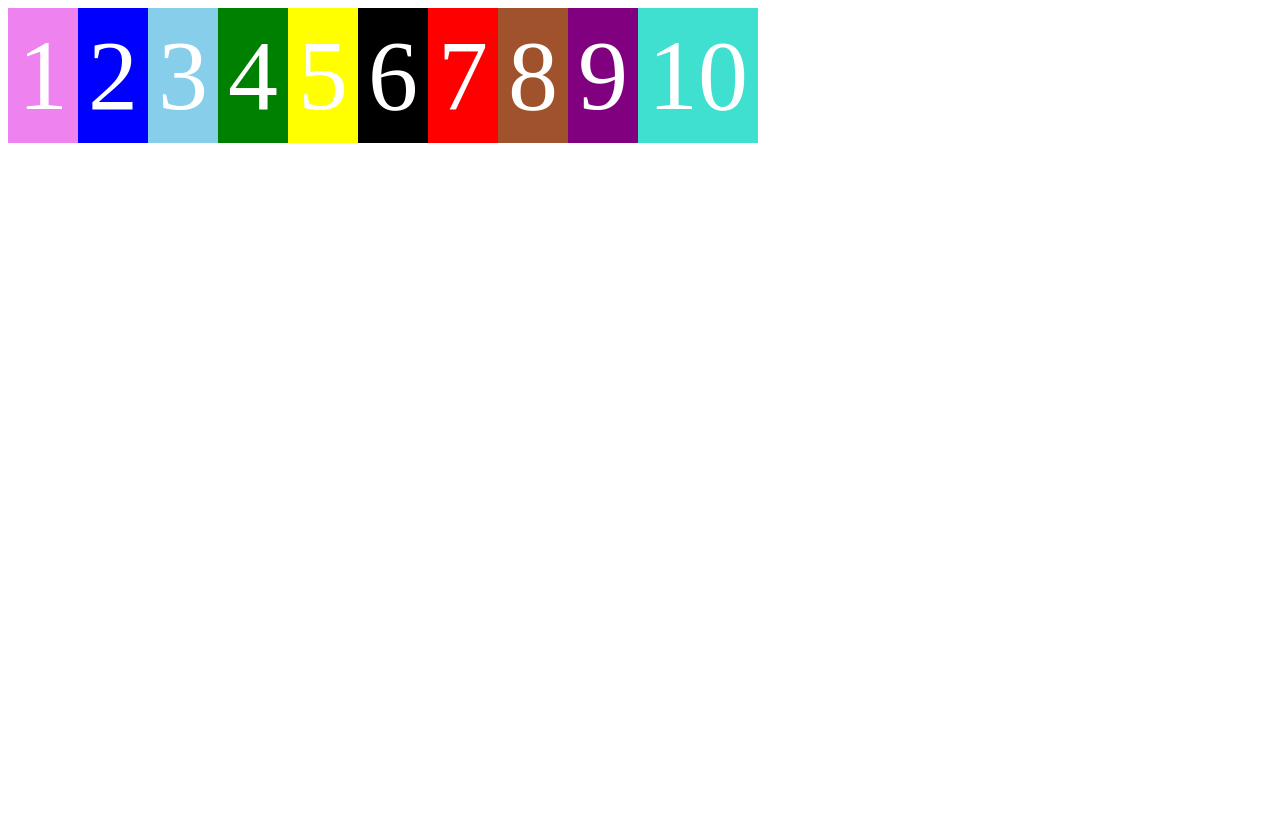
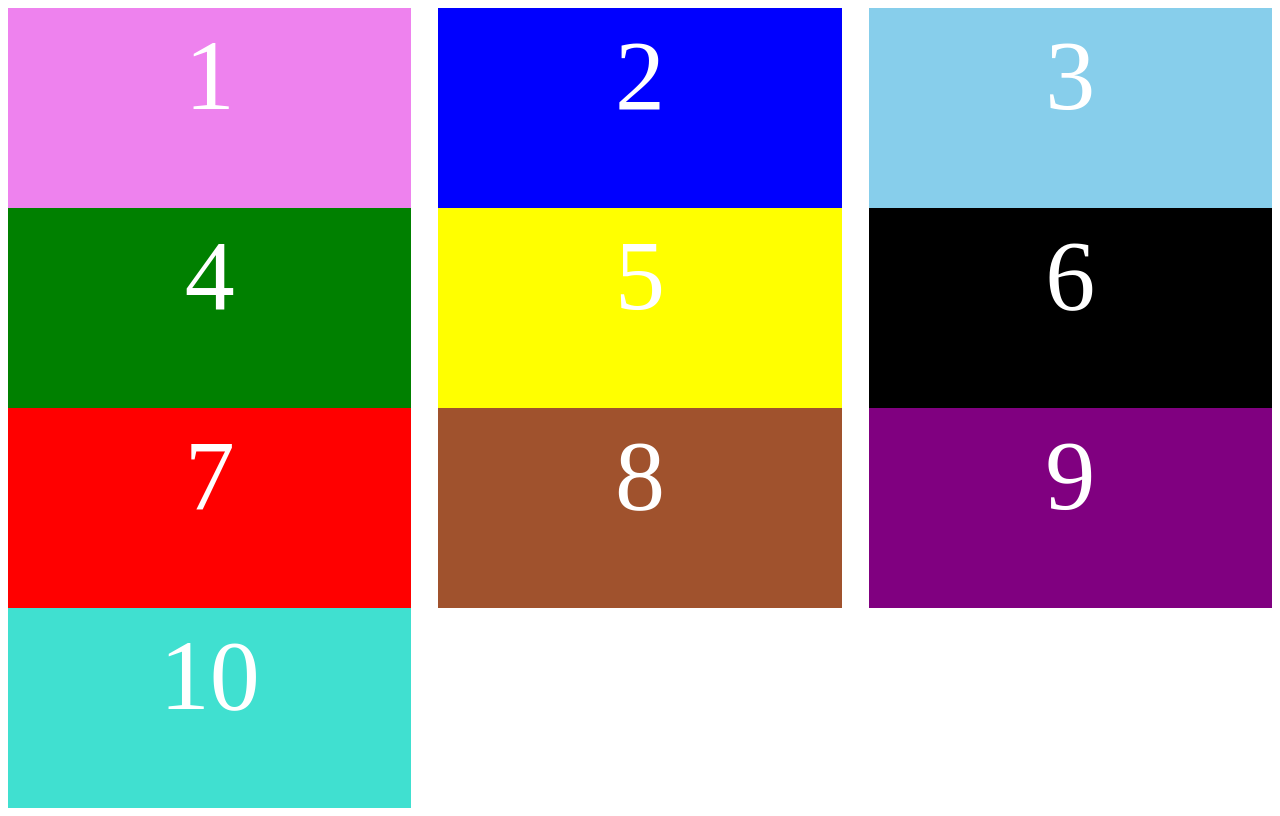
Before and after one commit to jyotirmoy430/flex, a plain HTML site: page index.html in a window 1280 px wide. Drawn offline with Linux system fonts and the light colour scheme.

```diff
--- a/flexbox.css
+++ b/flexbox.css
@@ -3,6 +3,9 @@
     font-size: 100px;
     text-align: center;
     padding: 10px;
+
+    width:30.3333%;
+
 }
 
 .box1{background-color: violet;}
@@ -20,4 +23,10 @@
     display: flex;
     /*border: 10px solid;
     display: inline-flex;*/
+    min-height:100vh;
+    justify-content:space-between;
+
+    flex-wrap:wrap;
+
+    /*align-content:flex-start;*/
 }
```
Also changed, not shown: index.html (line endings or trailing spaces).
